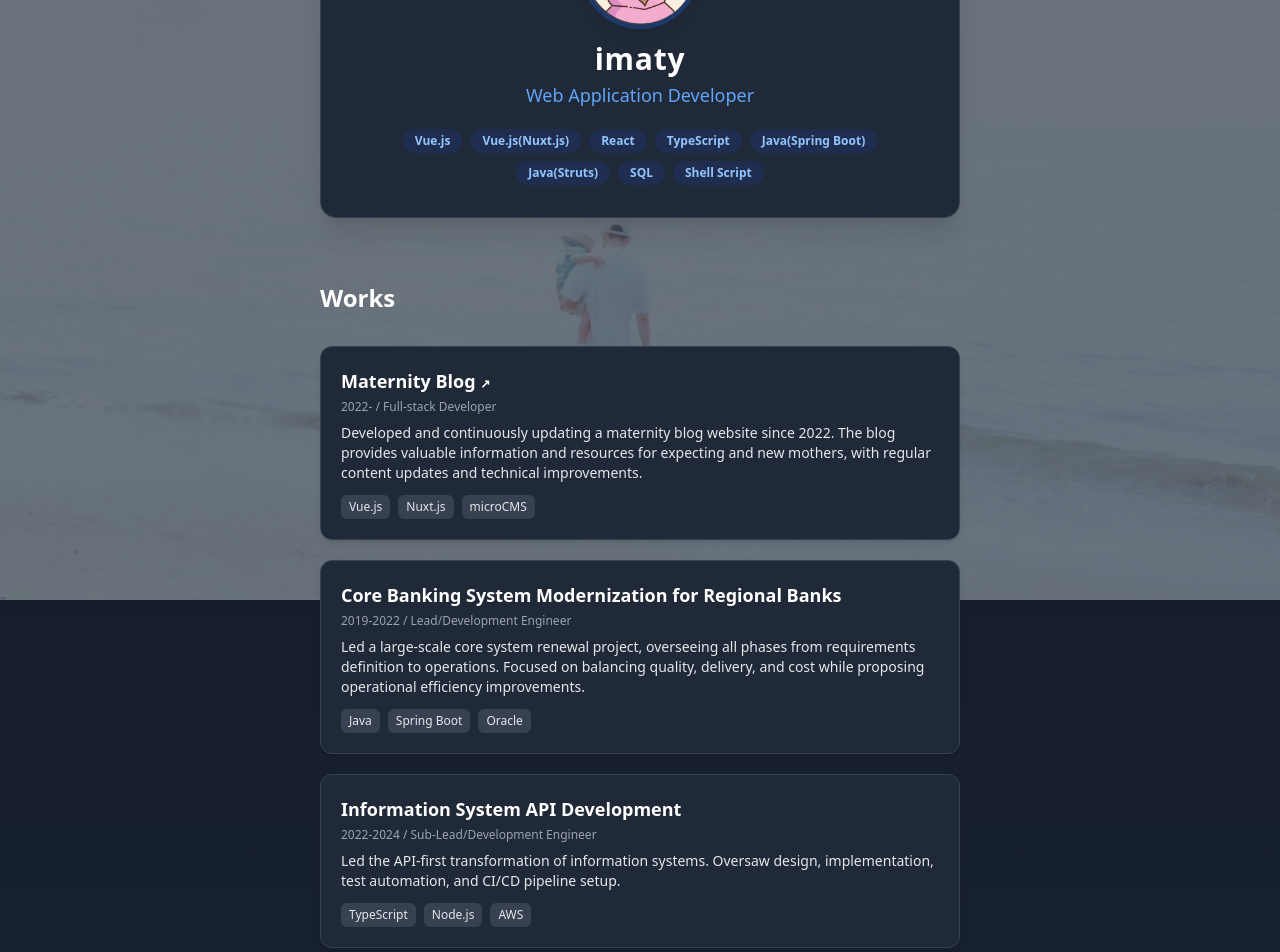
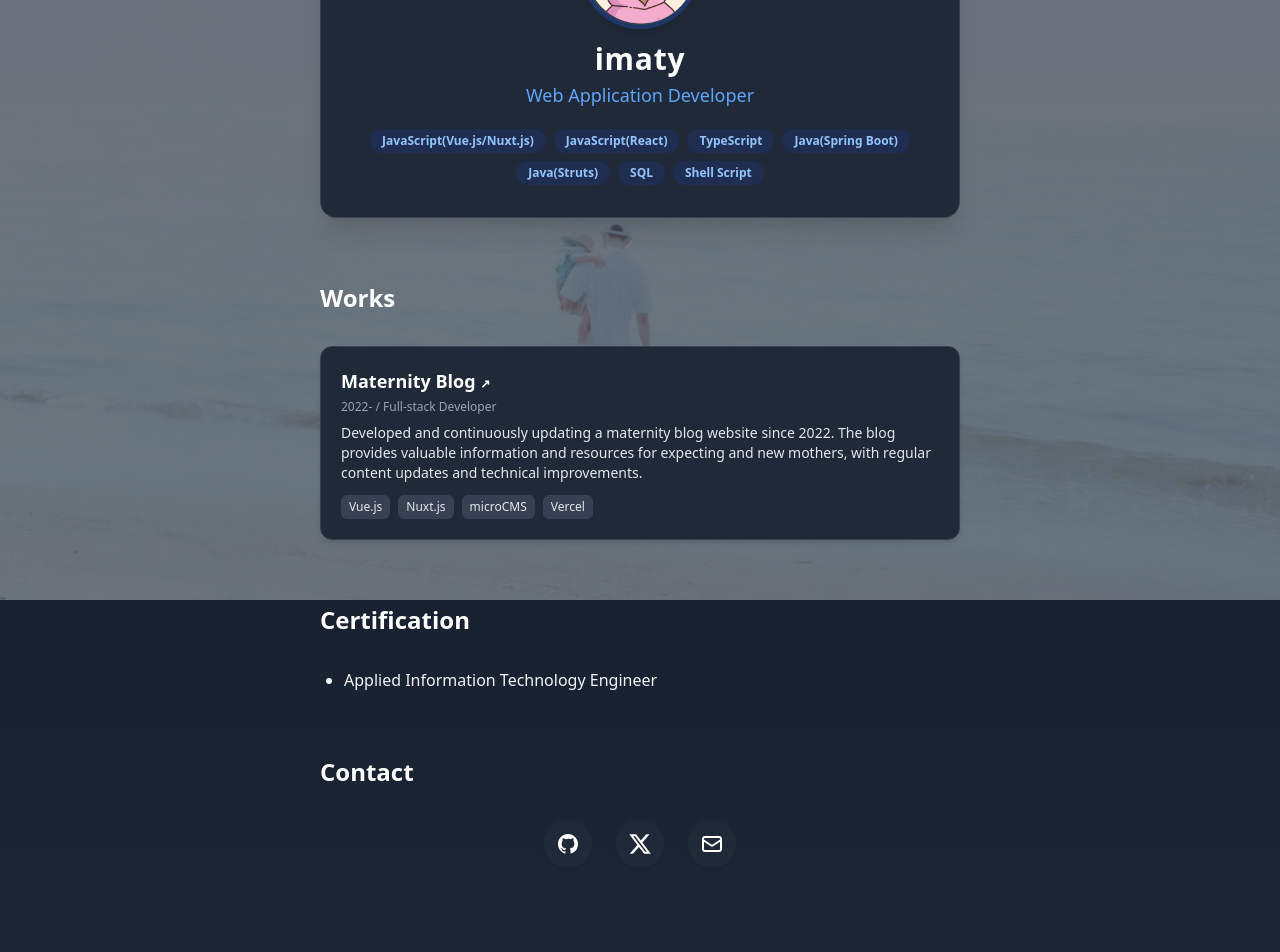
Before and after one commit to imaty1022/imaty-portfolio, a Next.js app: page / in a window 1280 px wide. Shown: the part 200-1152 px from the top of the page. Built offline with nearby package versions, Linux system fonts and the light colour scheme.

Commit message:
fix: revise the works

```diff
--- a/src/pages/index.tsx
+++ b/src/pages/index.tsx
@@ -8,9 +8,8 @@ export default function Home() {
     name: 'imaty',
     title: 'Web Application Developer',
     skills: [
-      'Vue.js',
-      'Vue.js(Nuxt.js)',
-      'React',
+      'JavaScript(Vue.js/Nuxt.js)',
+      'JavaScript(React)',
       'TypeScript',
       'Java(Spring Boot)',
       'Java(Struts)',
@@ -35,28 +34,8 @@ export default function Home() {
       description: 'Developed and continuously updating a maternity blog website since 2022. The blog provides valuable information and resources for expecting and new mothers, with regular content updates and technical improvements.',
       role: 'Full-stack Developer',
       url: 'https://sakulifeblog.com/',
-      technologies: ['Vue.js', 'Nuxt.js', 'microCMS']
+      technologies: ['Vue.js', 'Nuxt.js', 'microCMS','Vercel']
     },
-    {
-      title: 'Core Banking System Modernization for Regional Banks',
-      period: '2019-2022',
-      description: 'Led a large-scale core system renewal project, overseeing all phases from requirements definition to operations. Focused on balancing quality, delivery, and cost while proposing operational efficiency improvements.',
-      role: 'Lead/Development Engineer',
-      technologies: ['Java', 'Spring Boot', 'Oracle']
-    },
-    {
-      title: 'Information System API Development',
-      period: '2022-2024',
-      description: 'Led the API-first transformation of information systems. Oversaw design, implementation, test automation, and CI/CD pipeline setup.',
-      role: 'Sub-Lead/Development Engineer',
-      technologies: ['TypeScript', 'Node.js', 'AWS']
-    },
-    {
-      title: 'API-First Transformation of Information Systems',
-      period: '2022-2024',
-      description: 'Spearheaded the API-first transformation and in-house development of information systems. Led design, implementation, test automation, and CI/CD pipeline establishment.',
-      role: 'Sub-Lead/Development Engineer'
-    }
   ];
 
   const imagePath = '/images/profile/profile.png';
```
